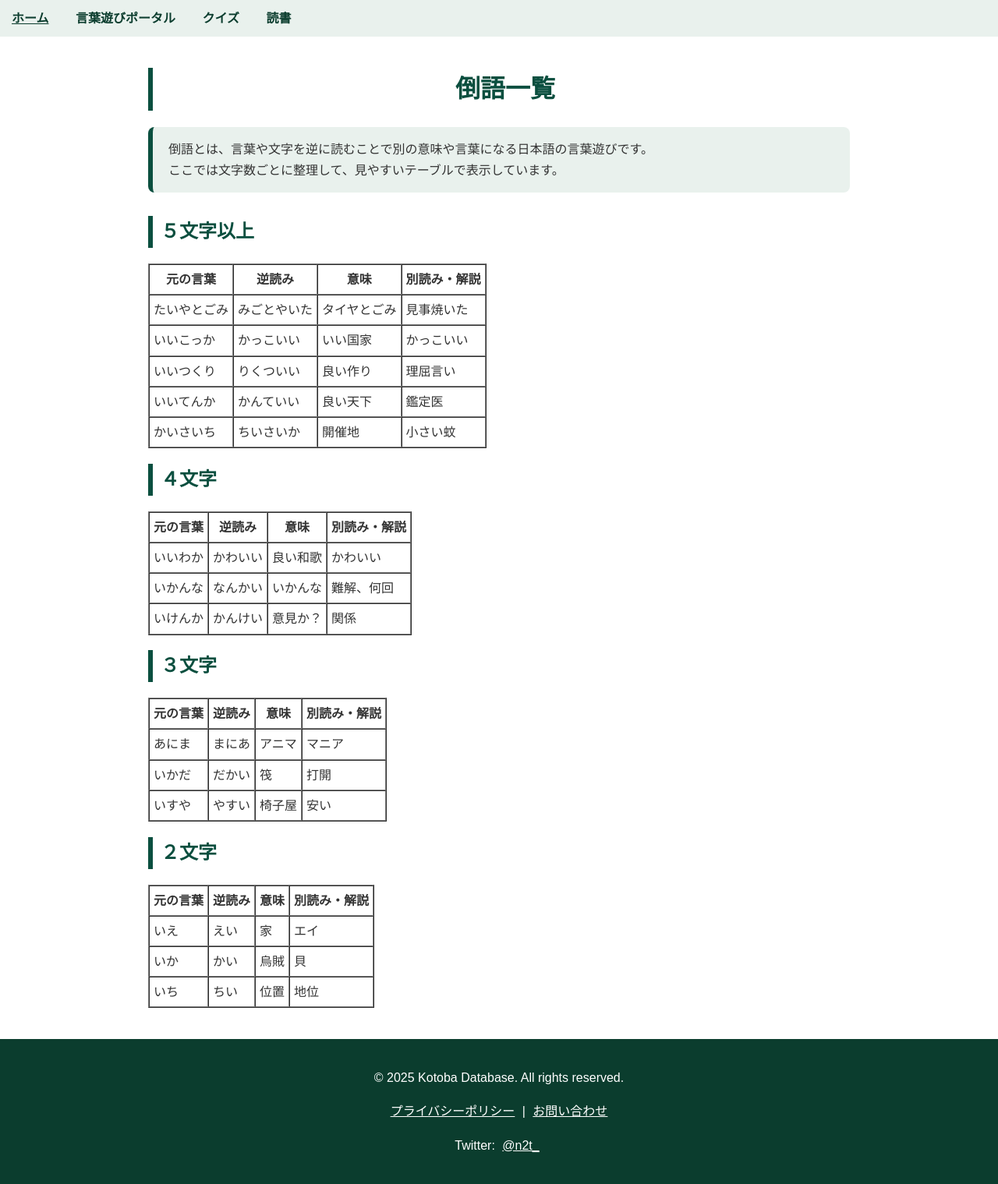
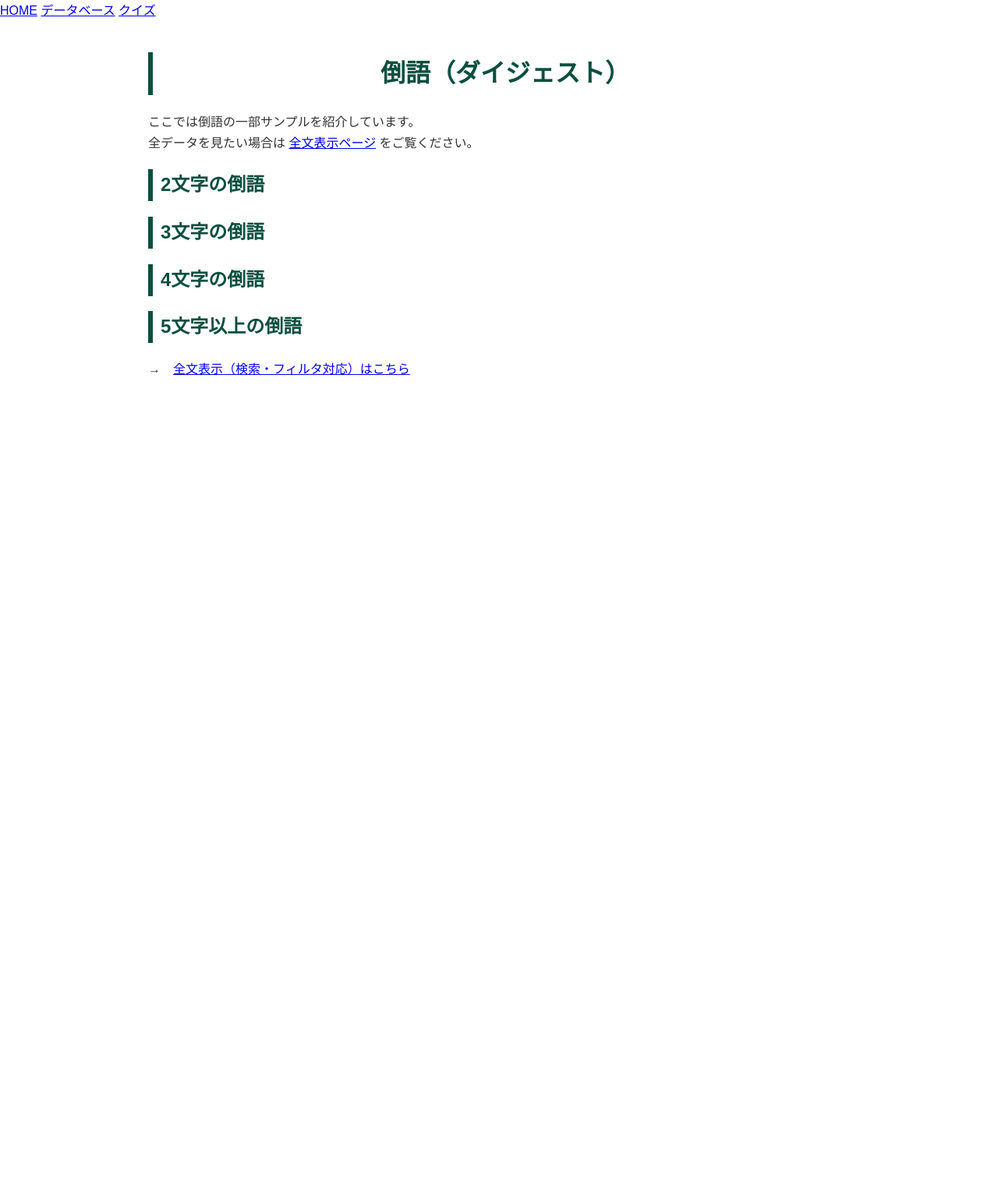
Before and after one commit to natsuto19/data, a plain HTML site: page tougo.html in a window 1280 px wide. Shown: the whole page at 78% size. After the commit the page ends 800 px from the top, so only its background shows below. Drawn offline with Linux system fonts and the light colour scheme.

Commit message:
Update tougo.html

```diff
--- a/tougo.html
+++ b/tougo.html
@@ -2,123 +2,60 @@
 <html lang="ja">
 <head>
     <meta charset="UTF-8">
-    <meta name="viewport" content="width=device-width, initial-scale=1.0">
-    <title>倒語</title>
-    <link rel="stylesheet" href="css/style.css">
-    <script src="js/menu.js" defer></script>
+    <title>倒語（ダイジェスト）</title>
+
+    <!-- 外部CSS -->
+    <link rel="stylesheet" href="../css/style.css">
+
+    <!-- メニューとフッター読込用 -->
+    <script src="../js/menu.js" defer></script>
+    <script src="../js/footer.js" defer></script>
+
+    <!-- ダイジェストページ用JS -->
+    <script src="../js/tougo-digest.js" defer></script>
 </head>
-
 <body>
 
-    <!-- 外部読み込みメニュー -->
-<div id="menu-placeholder"></div>
+    <!-- メニュー -->
+    <div id="menu"></div>
 
-<script>
-  fetch('menu.html')
-    .then(response => response.text())
-    .then(data => {
-      document.getElementById('menu-placeholder').innerHTML = data;
-    })
-    .catch(error => console.error('メニュー読み込みエラー:', error));
-</script>
+    <main class="container">
 
-  <div class="container">
-    <h1>倒語一覧</h1>
-    <p class="overview">
-      倒語とは、言葉や文字を逆に読むことで別の意味や言葉になる日本語の言葉遊びです。<br>
-      ここでは文字数ごとに整理して、見やすいテーブルで表示しています。
-    </p>
+        <h1>倒語（ダイジェスト）</h1>
+        <p>
+            ここでは倒語の一部サンプルを紹介しています。<br>
+            全データを見たい場合は <a href="tougo-full.html">全文表示ページ</a> をご覧ください。
+        </p>
 
-    <!-- 5文字以上 -->
-    <h2>５文字以上</h2>
-    <table border="1" cellpadding="5" cellspacing="0">
-      <thead>
-        <tr>
-          <th>元の言葉</th>
-          <th>逆読み</th>
-          <th>意味</th>
-          <th>別読み・解説</th>
-        </tr>
-      </thead>
-      <tbody>
-        <tr><td>たいやとごみ</td><td>みごとやいた</td><td>タイヤとごみ</td><td>見事焼いた</td></tr>
-        <tr><td>いいこっか</td><td>かっこいい</td><td>いい国家</td><td>かっこいい</td></tr>
-        <tr><td>いいつくり</td><td>りくついい</td><td>良い作り</td><td>理屈言い</td></tr>
-        <tr><td>いいてんか</td><td>かんていい</td><td>良い天下</td><td>鑑定医</td></tr>
-        <tr><td>かいさいち</td><td>ちいさいか</td><td>開催地</td><td>小さい蚊</td></tr>
-        <!-- 必要に応じて追加 -->
-      </tbody>
-    </table>
+        <!-- セクションごとに表示（短縮版） -->
+        <section>
+            <h2>2文字の倒語</h2>
+            <ul id="list2"></ul>
+        </section>
 
-    <!-- 4文字 -->
-    <h2>４文字</h2>
-    <table border="1" cellpadding="5" cellspacing="0">
-      <thead>
-        <tr>
-          <th>元の言葉</th>
-          <th>逆読み</th>
-          <th>意味</th>
-          <th>別読み・解説</th>
-        </tr>
-      </thead>
-      <tbody>
-        <tr><td>いいわか</td><td>かわいい</td><td>良い和歌</td><td>かわいい</td></tr>
-        <tr><td>いかんな</td><td>なんかい</td><td>いかんな</td><td>難解、何回</td></tr>
-        <tr><td>いけんか</td><td>かんけい</td><td>意見か？</td><td>関係</td></tr>
-        <!-- 必要に応じて追加 -->
-      </tbody>
-    </table>
+        <section>
+            <h2>3文字の倒語</h2>
+            <ul id="list3"></ul>
+        </section>
 
-    <!-- 3文字 -->
-    <h2>３文字</h2>
-    <table border="1" cellpadding="5" cellspacing="0">
-      <thead>
-        <tr>
-          <th>元の言葉</th>
-          <th>逆読み</th>
-          <th>意味</th>
-          <th>別読み・解説</th>
-        </tr>
-      </thead>
-      <tbody>
-        <tr><td>あにま</td><td>まにあ</td><td>アニマ</td><td>マニア</td></tr>
-        <tr><td>いかだ</td><td>だかい</td><td>筏</td><td>打開</td></tr>
-        <tr><td>いすや</td><td>やすい</td><td>椅子屋</td><td>安い</td></tr>
-        <!-- 必要に応じて追加 -->
-      </tbody>
-    </table>
+        <section>
+            <h2>4文字の倒語</h2>
+            <ul id="list4"></ul>
+        </section>
 
-    <!-- 2文字 -->
-    <h2>２文字</h2>
-    <table border="1" cellpadding="5" cellspacing="0">
-      <thead>
-        <tr>
-          <th>元の言葉</th>
-          <th>逆読み</th>
-          <th>意味</th>
-          <th>別読み・解説</th>
-        </tr>
-      </thead>
-      <tbody>
-        <tr><td>いえ</td><td>えい</td><td>家</td><td>エイ</td></tr>
-        <tr><td>いか</td><td>かい</td><td>烏賊</td><td>貝</td></tr>
-        <tr><td>いち</td><td>ちい</td><td>位置</td><td>地位</td></tr>
-        <!-- 必要に応じて追加 -->
-      </tbody>
-    </table>
+        <section>
+            <h2>5文字以上の倒語</h2>
+            <ul id="list5"></ul>
+        </section>
 
-  </div>
+        <p class="more-link">
+            →　<a href="tougo-full.html">全文表示（検索・フィルタ対応）はこちら</a>
+        </p>
 
-  <!-- 外部フッター読み込み -->
-  <div id="footer-placeholder"></div>
-  <script>
-    fetch('footer.html')
-      .then(response => response.text())
-      .then(data => {
-        document.getElementById('footer-placeholder').innerHTML = data;
-      })
-      .catch(error => console.error('フッター読み込みエラー:', error));
-  </script>
+    </main>
+
+    <!-- フッター -->
+    <div id="footer"></div>
 
 </body>
 </html>
```
